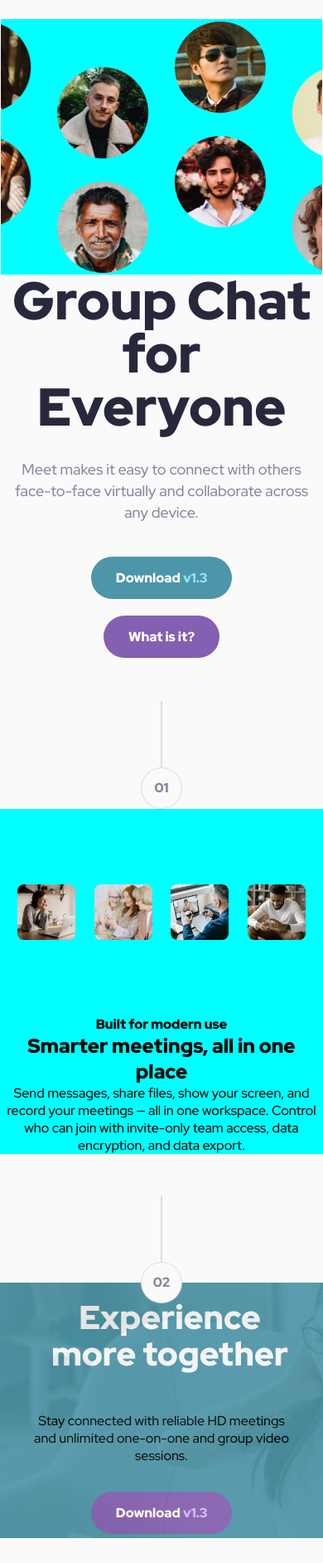
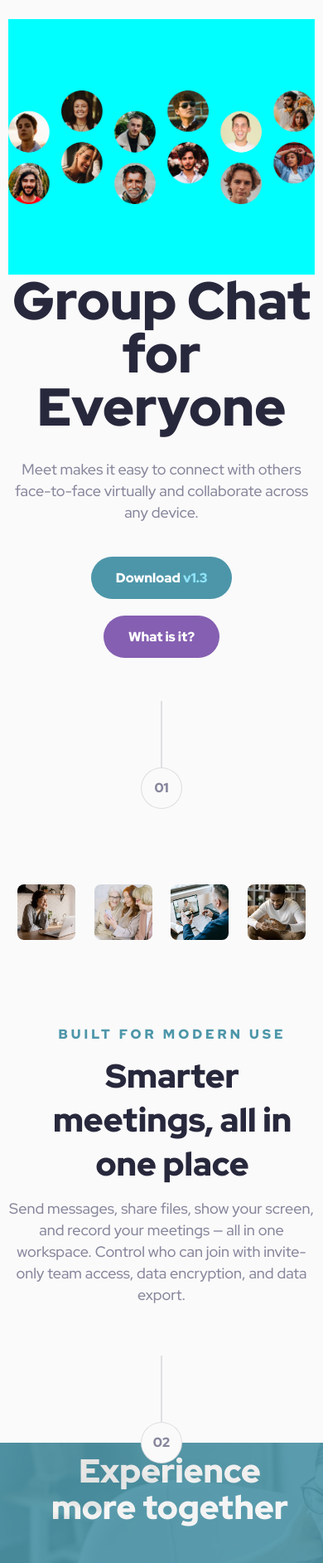
Before and after one commit to Gab-Riel404/meet-landing-page, a plain HTML site: page index.html in a window 390 px wide. Shown: the part 88-1972 px from the top of the page at 83% size. Before the commit the page ends 1942 px from the top, so only its background shows below. Drawn offline with Linux system fonts and the light colour scheme.

Commit message:
media queries

```diff
--- a/index.html
+++ b/index.html
@@ -49,9 +49,9 @@
                 <img src="./assets/desktop/image-man-texting.jpg" />
             </div>
 
-            <div class="mid-section-container">
-                <h4>Built for modern use</h4>
-                <h2>Smarter meetings, all in one place</h2>
+            <div class="mid-section-text">
+                <h2><span class="smart-text">Built for modern use</span>
+                    Smarter meetings, all in one place</h2>
                 <p>Send messages, share files, show your screen, and record your meetings — all in one workspace.
                     Control who can join with invite-only team access, data encryption, and data export.</p>
             </div>
--- a/style.css
+++ b/style.css
@@ -47,6 +47,7 @@ hero-section {
     margin: 1rem auto 2rem auto;
     height: 500px;
     padding: 10px;
+    overflow-x: hidden;
 }
 
 .hero-image {
@@ -54,6 +55,7 @@ hero-section {
     height: 100%;
     position: absolute;
     z-index: -1;
+
 }
 
 .hero-image::before {
@@ -202,7 +204,6 @@ hero-section {
     align-items: center;
     text-align: center;
     position: relative;
-    background-color: aqua;
     margin-bottom: 50px;
 }
 
@@ -213,7 +214,7 @@ hero-section {
     align-content: center;
     align-items: center;
     max-width: 540px;
-
+    padding: 10px;
 }
 
 .mid-section-text > h2 {
@@ -246,6 +247,7 @@ hero-section {
     color: #87879D;
     line-height: 26px;
     text-align: center;
+    margin-top: -30px;
 
 }
 
@@ -289,7 +291,7 @@ hero-section {
 }
 
 
-.footer-container h2 {
+.footer-container > h2 {
     font-weight: 900;
     font-size: 40px;
     line-height: 44px;
@@ -298,7 +300,7 @@ hero-section {
     max-width: 400px;
 }
 
-.footer-container h3 {
+.footer-container > p {
     font-style: normal;
     font-weight: 500;
     font-size: 18px;
@@ -309,7 +311,7 @@ hero-section {
 
 }
 
-.footer-container .btn-end {
+.footer-container > .btn-end {
     align-self: center;
     justify-self: end;
 }
@@ -351,9 +353,9 @@ hero-section {
 @media only screen and (max-width: 992px) {
     .hero-image {
         position: relative;
-        left: 0;
+        width: 100%;
         background: url(./assets/tablet/image-hero.png) 50% 50% no-repeat;
-
+        background-size: contain;
         background-color: aqua;
     }
 
@@ -364,6 +366,8 @@ hero-section {
 
     .container {
         width: auto;
+        height: 800px;
+
     }
 
     .footer {
@@ -395,8 +399,12 @@ hero-section {
 
     .footer-container > p {
         font-size: 1rem;
+        max-width: 80%;
+        margin-right: 0;
     }
 
-    .footer-container > .btn-end {}
+    .footer-container > .btn-end {
+
+    }
 
 }
```
